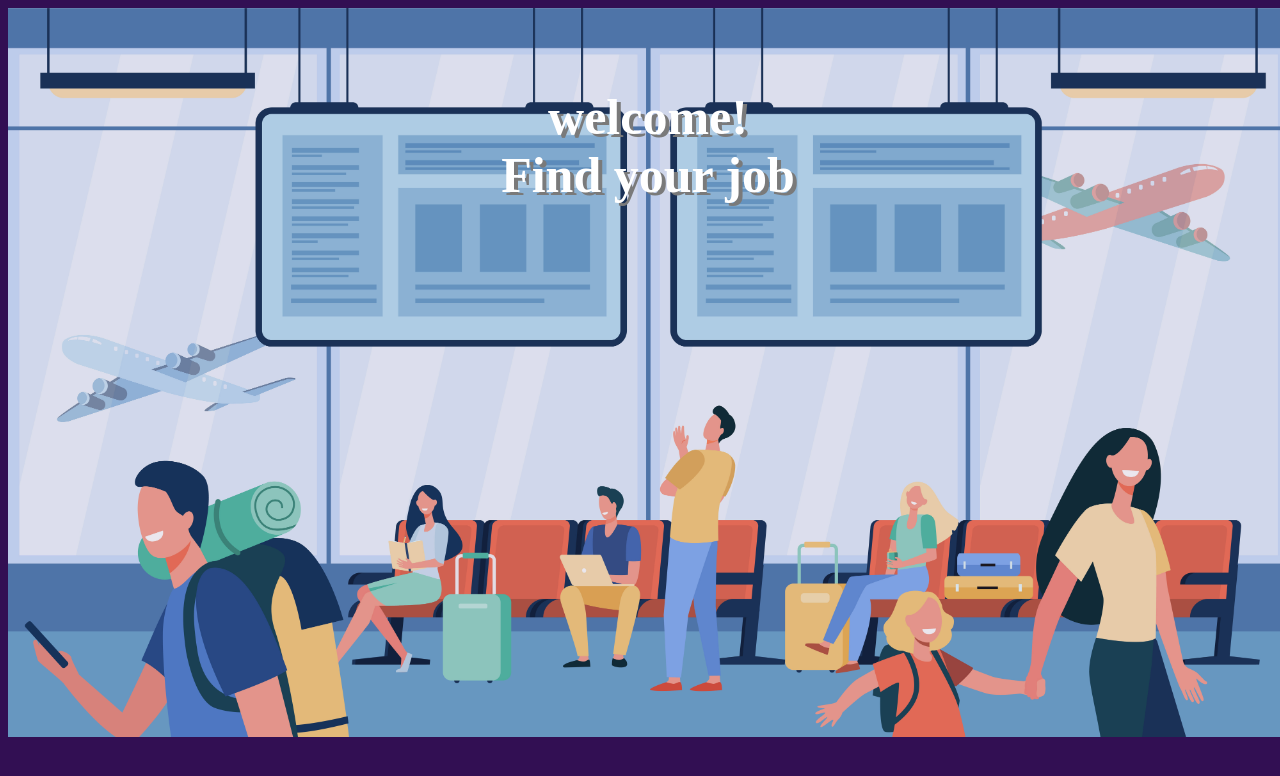
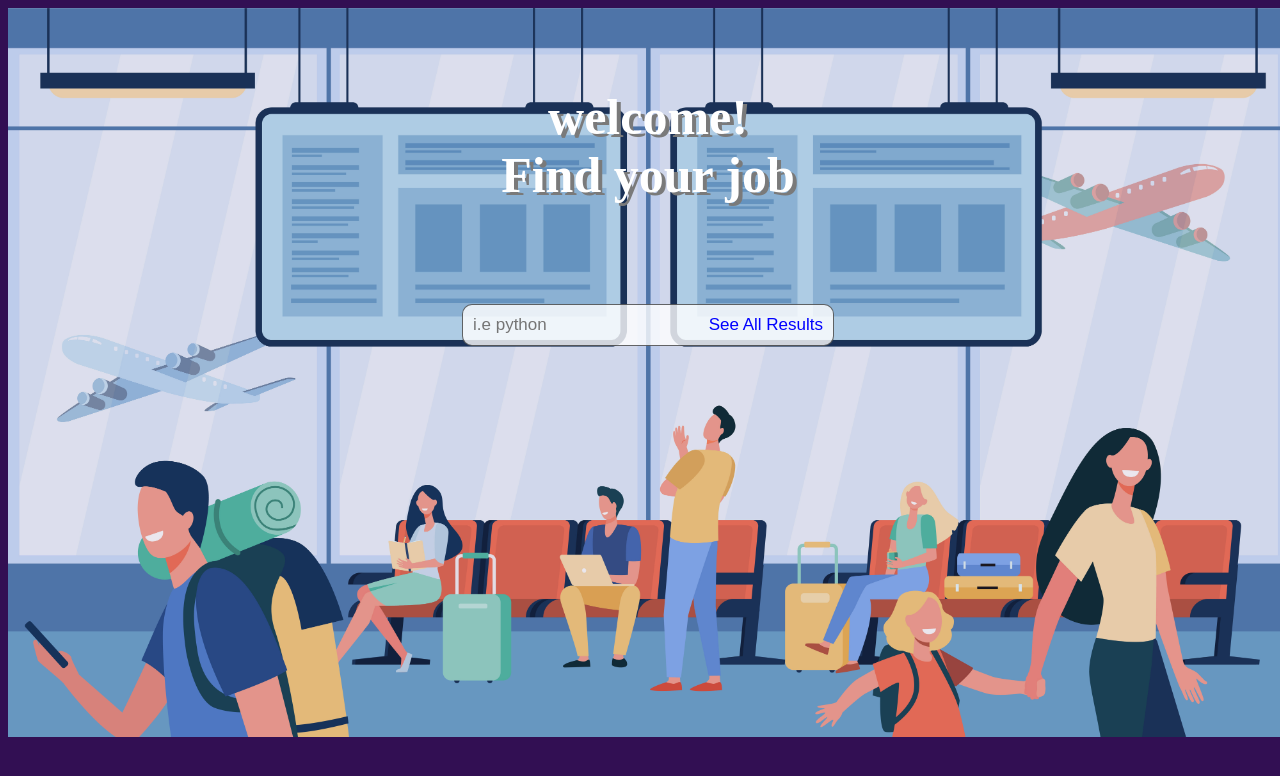
Before and after one commit to purple402/webscrapper, a Flask app: template templates/index_review.html in a window 1280 px wide. Shown: the top 776 px of the page. Run offline with Flask 2, Linux system fonts and the light colour scheme; the template is opened without the code that fills it, so the values that code supplies are empty.

Commit message:
make form

```diff
--- a/static/css/index.css
+++ b/static/css/index.css
@@ -24,3 +24,27 @@ img {
     opacity: 0.9;
 
 }
+
+form {
+    margin-top: 100px;
+    position: relative;
+}
+
+input {
+    padding: 10px;
+    font-size: 17px;
+    width: 350px;
+    background-color: rgba(255, 255, 255, 0.8);
+    border: 1px solid rgba(0, 0, 0, 0.6);
+    border-radius: 10px;
+}
+
+button {
+    font-size: 17px;
+    color:rgb(1, 1, 255);
+    border: none;
+    background-color: transparent;
+    position: absolute;
+    right: 5px;
+    top: 10px;
+}
--- a/templates/index_review.html
+++ b/templates/index_review.html
@@ -11,6 +11,10 @@
     <div class="greet">
         <h1>welcome!</h1>
         <h1>Find your job</h1>
+        <form>
+            <input placeholder="i.e python" type="text">
+            <button type="submit">See All Results</button>
+        </form>
     </div>
     <img class="main" src="{{ url_for('static', filename='image/passengers_in_airport.jpg') }}" />
 </body>
```
